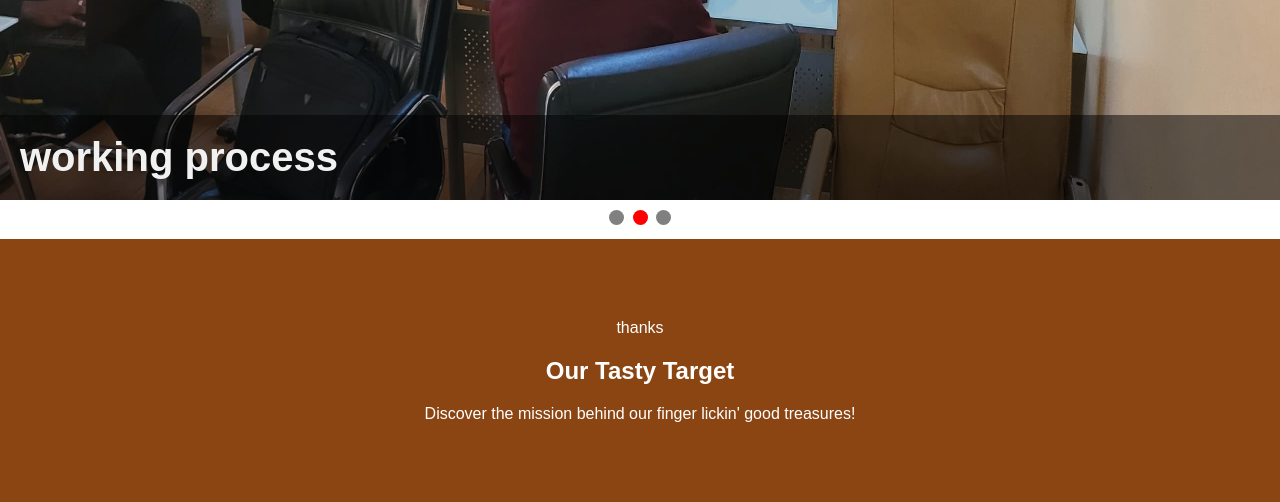
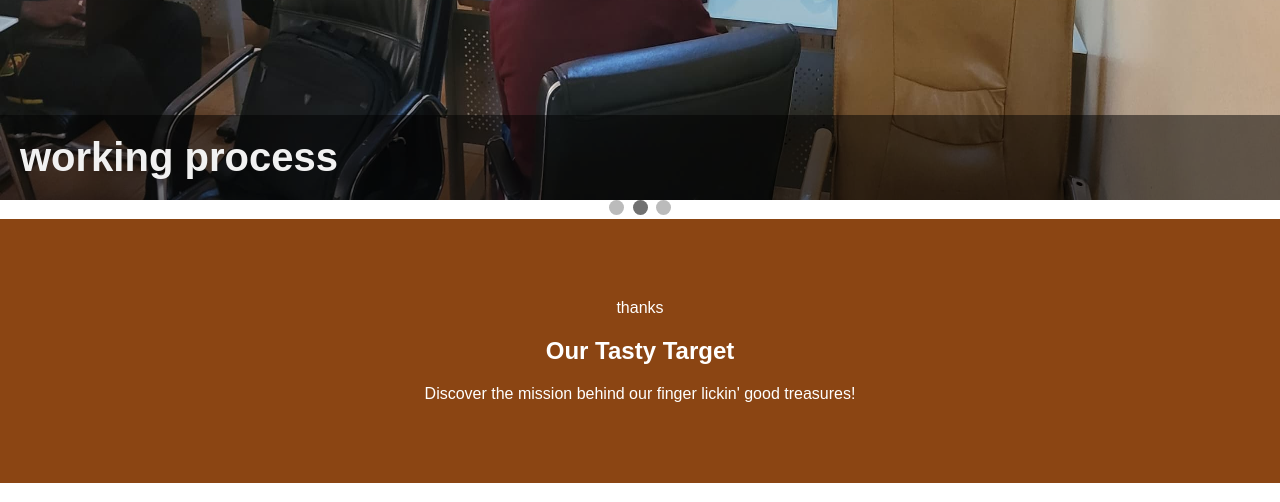
Before and after one commit to Gkevin25/Final-Exam-project, a PHP site: page /tt/about.html in a window 1280 px wide. Shown: the part 480-982 px from the top of the page. Run offline with PHP 8.4, Linux system fonts and the light colour scheme.

Commit message:
Update about.css

```diff
--- a/css/about.css
+++ b/css/about.css
@@ -186,3 +186,16 @@ h2 {
 .active_carousel {
     background-color: red;
 }
+.dot {
+  height: 15px;
+  width: 15px;
+  margin: 0 2px;
+  background-color: #bbb;
+  border-radius: 50%;
+  display: inline-block;
+  transition: background-color 0.6s ease;
+}
+
+.active_carousel {
+  background-color: #717171;
+}
```
